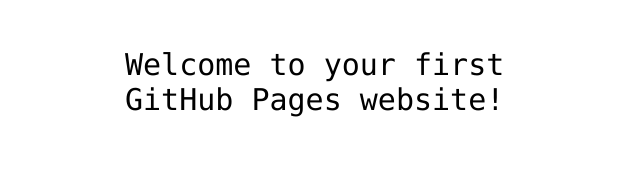
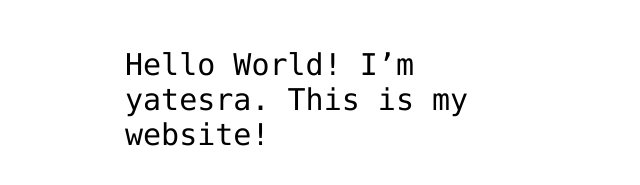
Before and after one commit to yatesra/hello-world, a plain HTML site: page index.html in a window 1280 px wide. Shown: the part 341-526 px from the top of the page, without its empty margins (315-955 px from the left). Drawn offline with Linux system fonts and the light colour scheme.

Commit message:
Update index.html
I added a new greeting to replace the old one and introduce myself.

```diff
--- a/index.html
+++ b/index.html
@@ -11,8 +11,8 @@
 
 <img src="https://octodex.github.com/images/daftpunktocat-thomas.gif" id="octocat" alt="octocat-gif" />
 
-<!-- Change this code here by copy and pasting your template on line 15 -->
-<p>Welcome to your first GitHub Pages website!</p>
+
+  <p>Hello World! I’m yatesra. This is my website!</p>
 
 </body>
 </html>
```
